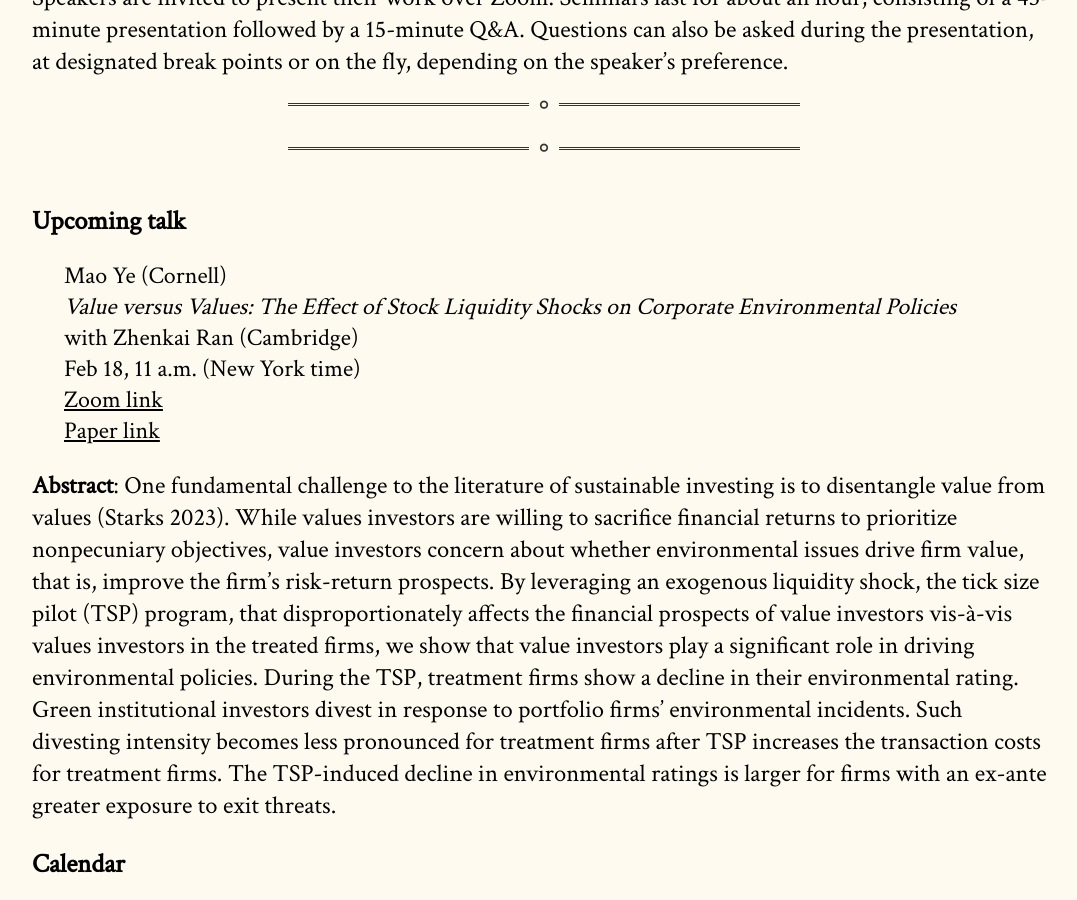
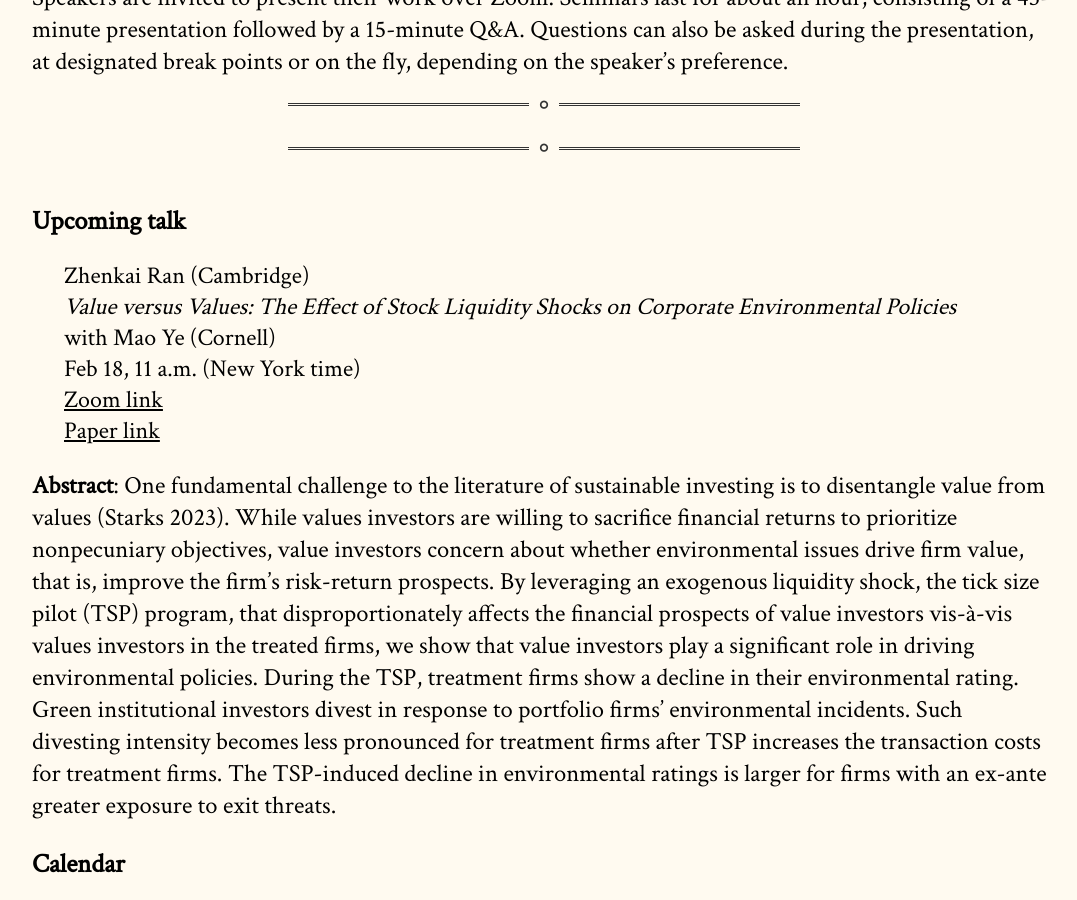
Before and after one commit to cpfiffer/microstructure.exchange, a Jekyll site: the page built from index.md, in a window 1280 px wide and 900 px high, scrolled down 358 px. Shown: the whole window, without its empty margins (96-1173 px from the left). Built offline with Jekyll 4.4.1, drawn with Linux system fonts in a browser that asks for light colours; some web fonts are replaced.

```diff
--- a/_config.yml
+++ b/_config.yml
@@ -11,9 +11,9 @@ github:
   owner_name: Cameron Pfiffer
 
 speaker-info:
-  speaker-name: "Mao Ye (Cornell)"
+  speaker-name: "Zhenkai Ran (Cambridge)"
   speaker-paper: "Value versus Values: The Effect of Stock Liquidity Shocks on Corporate Environmental Policies"
-  coauthors: "Zhenkai Ran (Cambridge)"
+  coauthors: "Mao Ye (Cornell)"
   speaker-date: "Feb 18, 11 a.m. (New York time)"
   paper-link: "https://papers.ssrn.com/sol3/papers.cfm?abstract_id=5032975"
   #paper-link: "papers/Auctions and quote competition-11192024.pdf" # If you have a file instead
```
